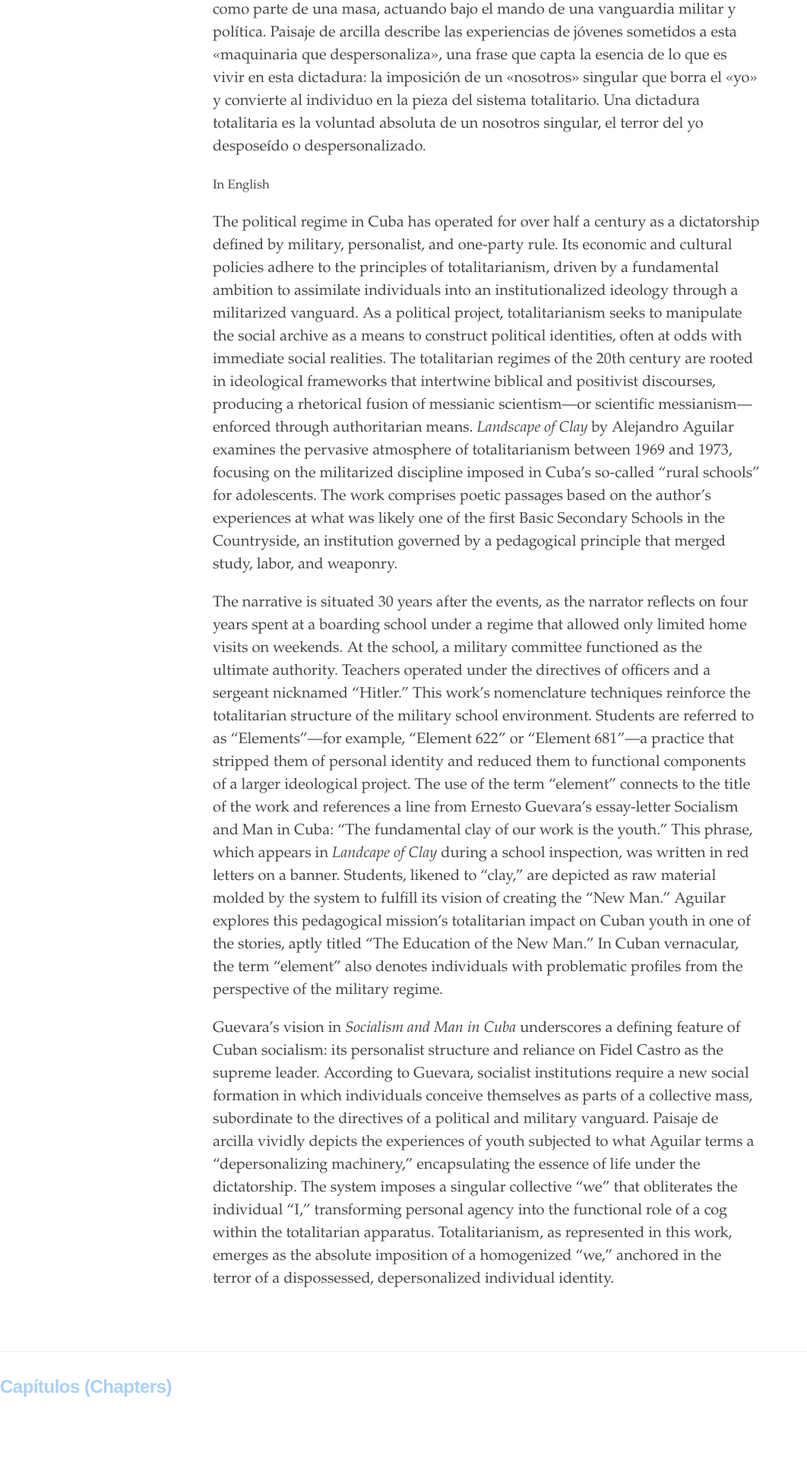
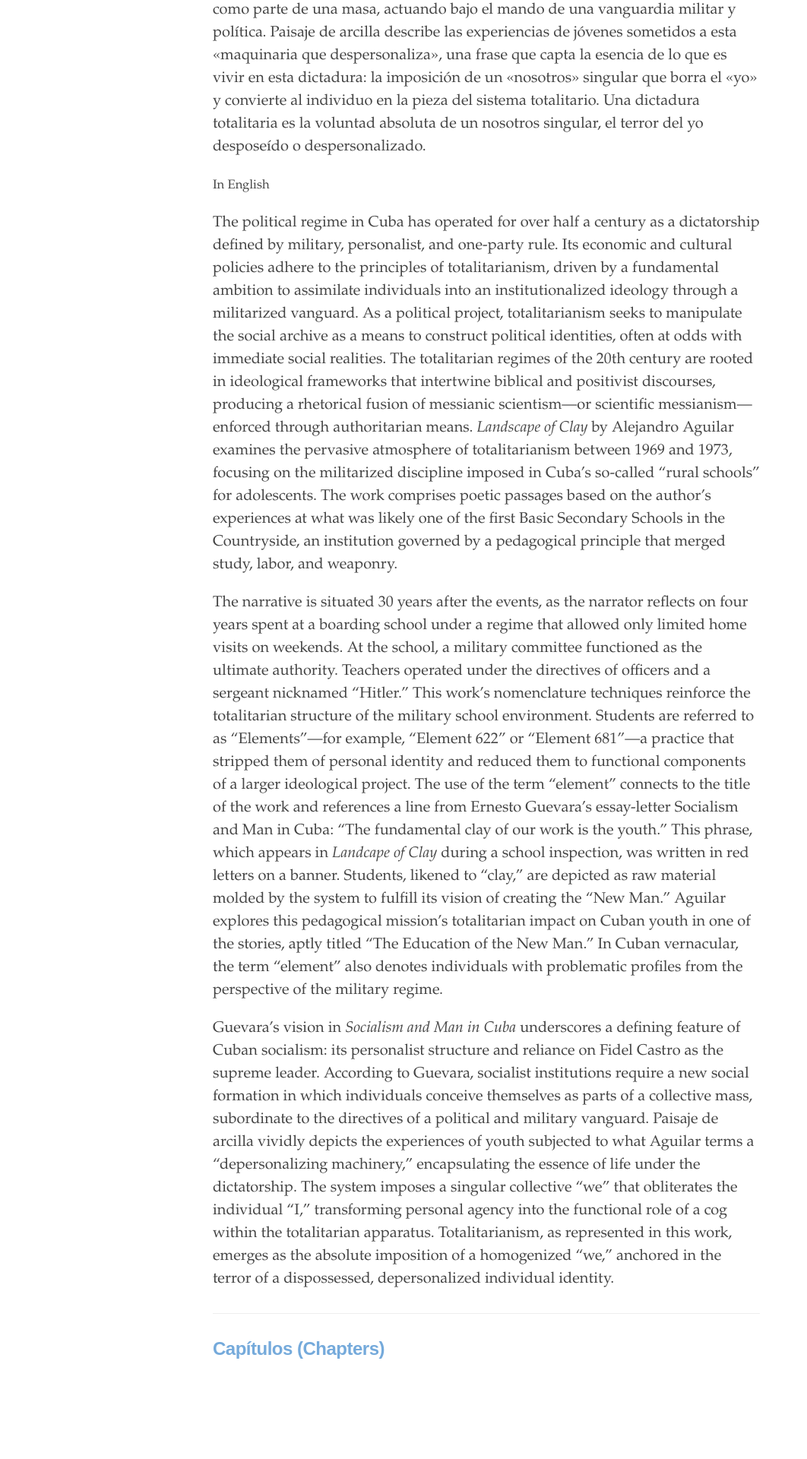
Before and after one commit to edicionesdereparto/paisajedearcilla, a Jekyll site: the page built from index.html, in a window 1280 px wide. Shown: the part 1974-3894 px from the top of the page at 76% size, without its empty margins (0-1062 px from the left). Built offline with Jekyll 4.4.1, drawn with Linux system fonts in a browser that asks for light colours; after the commit the page ends 3844 px from its top, so only the background shows below that.

Commit message:
Update index.html

```diff
--- a/index.html
+++ b/index.html
@@ -39,12 +39,11 @@
   <p>
   Guevara’s vision in <i>Socialism and Man in Cuba</i> underscores a defining feature of Cuban socialism: its personalist structure and reliance on Fidel Castro as the supreme leader. According to Guevara, socialist institutions require a new social formation in which individuals conceive themselves as parts of a collective mass, subordinate to the directives of a political and military vanguard. Paisaje de arcilla vividly depicts the experiences of youth subjected to what Aguilar terms a “depersonalizing machinery,” encapsulating the essence of life under the dictatorship. The system imposes a singular collective “we” that obliterates the individual “I,” transforming personal agency into the functional role of a cog within the totalitarian apparatus. Totalitarianism, as represented in this work, emerges as the absolute imposition of a homogenized “we,” anchored in the terror of a dispossessed, depersonalized individual identity.
   </p>
-</div>
 
 <hr>
 
 <div class="toc">
-  <h2 style="font-weight: bold; color: #A9D0F5;">Capítulos (Chapters)</h2>
+  <h2 style="font-weight: bold; color: #75aadb;">Capítulos (Chapters)</h2>
   <ul class="texts">
   {% for item in site.texts %}
 
```
